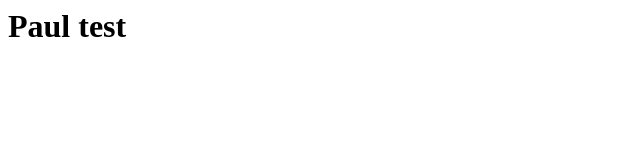
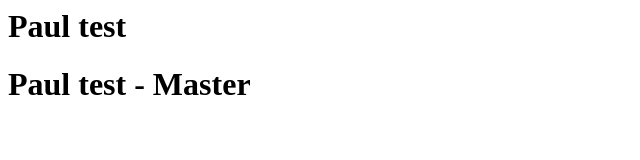
Before and after one commit to PaulCoetser/gitplay, a plain HTML site: page index.html in a window 1280 px wide. Shown: the whole page, without its empty margins (0-640 px from the left). Drawn offline with Linux system fonts and the light colour scheme.

Commit message:
this is a full blown message

```diff
--- a/index.html
+++ b/index.html
@@ -1 +1,2 @@
 <h1>Paul test</h1>
+<h1>Paul test - Master</h1>
```
